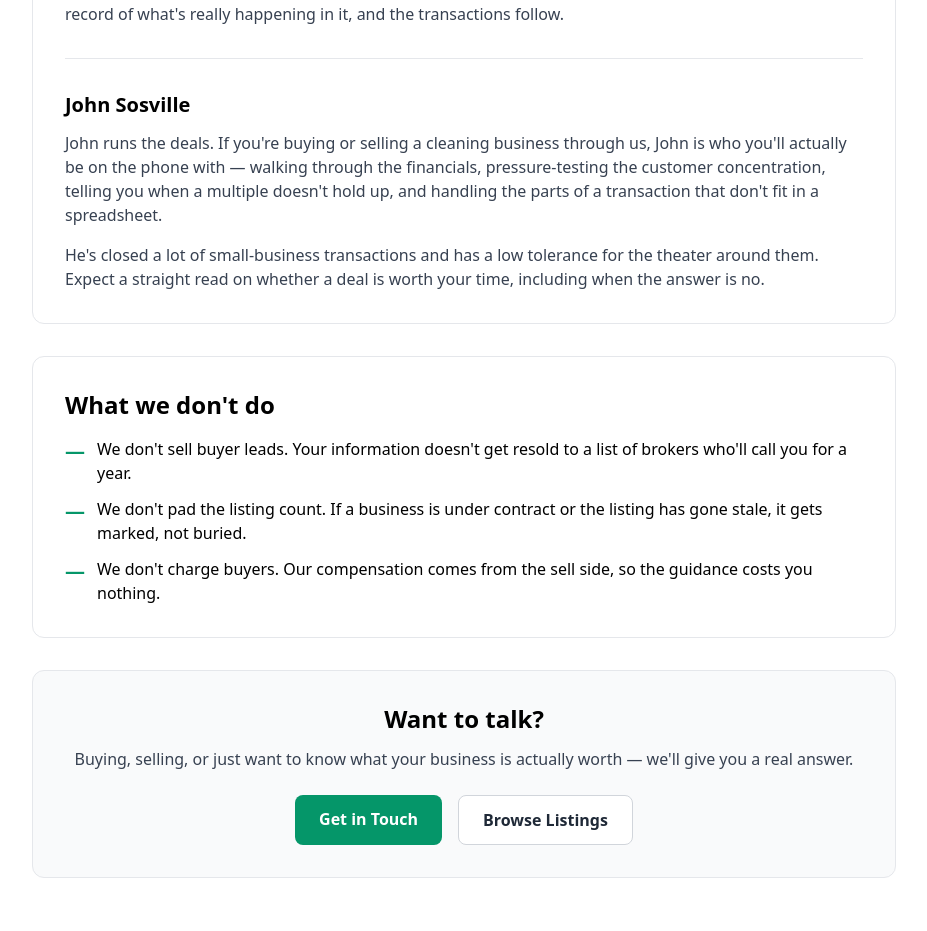
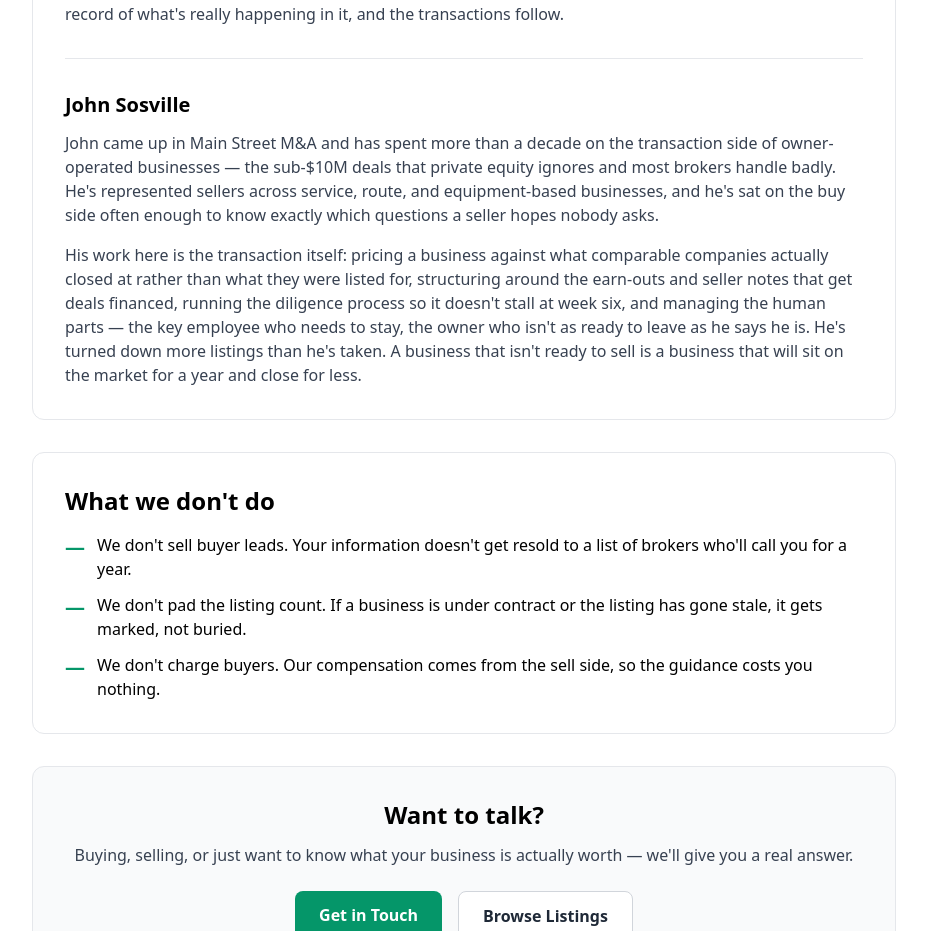
Before and after one commit to jeffsosville/cleaningexits, a Next.js app: page /about in a window 1280 px wide. Shown: the part 1000-1931 px from the top of the page, without its empty margins (176-1103 px from the left). Built offline with nearby package versions, Linux system fonts and the light colour scheme; no server answers.

Commit message:
Update about.tsx

```diff
--- a/pages/about.tsx
+++ b/pages/about.tsx
@@ -75,17 +75,24 @@ export default function About() {
 
           <div>
             <h3 className="text-xl font-semibold mb-3">John Sosville</h3>
+            {/* VERIFY: years in market and deal count below are placeholders. */}
             <p className="text-gray-700 mb-4">
-              John runs the deals. If you're buying or selling a cleaning business
-              through us, John is who you'll actually be on the phone with — walking
-              through the financials, pressure-testing the customer concentration,
-              telling you when a multiple doesn't hold up, and handling the parts of a
-              transaction that don't fit in a spreadsheet.
+              John came up in Main Street M&amp;A and has spent more than a decade on
+              the transaction side of owner-operated businesses — the sub-$10M deals
+              that private equity ignores and most brokers handle badly. He's
+              represented sellers across service, route, and equipment-based
+              businesses, and he's sat on the buy side often enough to know exactly
+              which questions a seller hopes nobody asks.
             </p>
             <p className="text-gray-700">
-              He's closed a lot of small-business transactions and has a low tolerance
-              for the theater around them. Expect a straight read on whether a deal is
-              worth your time, including when the answer is no.
+              His work here is the transaction itself: pricing a business against what
+              comparable companies actually closed at rather than what they were
+              listed for, structuring around the earn-outs and seller notes that get
+              deals financed, running the diligence process so it doesn't stall at week
+              six, and managing the human parts — the key employee who needs to stay,
+              the owner who isn't as ready to leave as he says he is. He's turned down
+              more listings than he's taken. A business that isn't ready to sell is a
+              business that will sit on the market for a year and close for less.
             </p>
           </div>
         </div>
```
